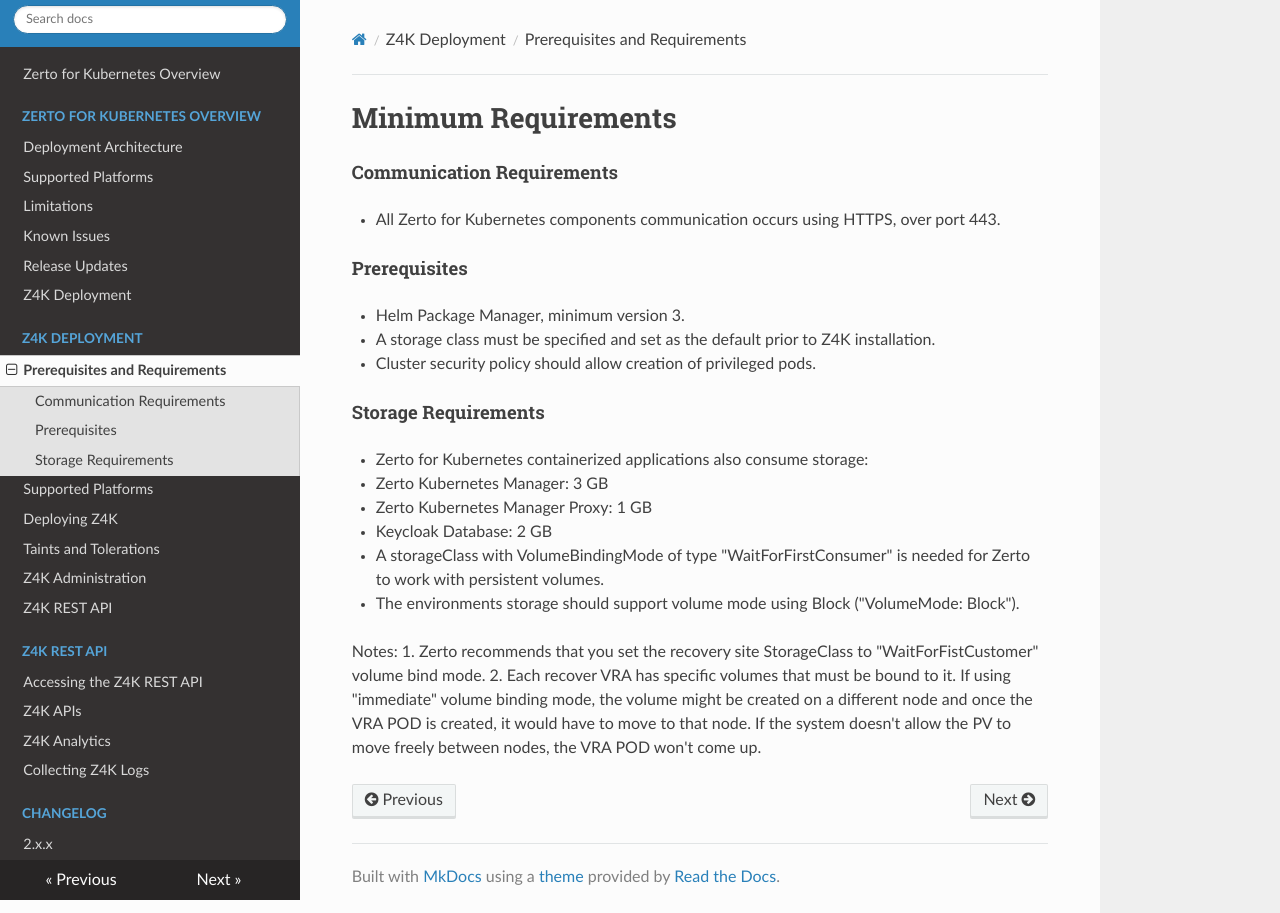
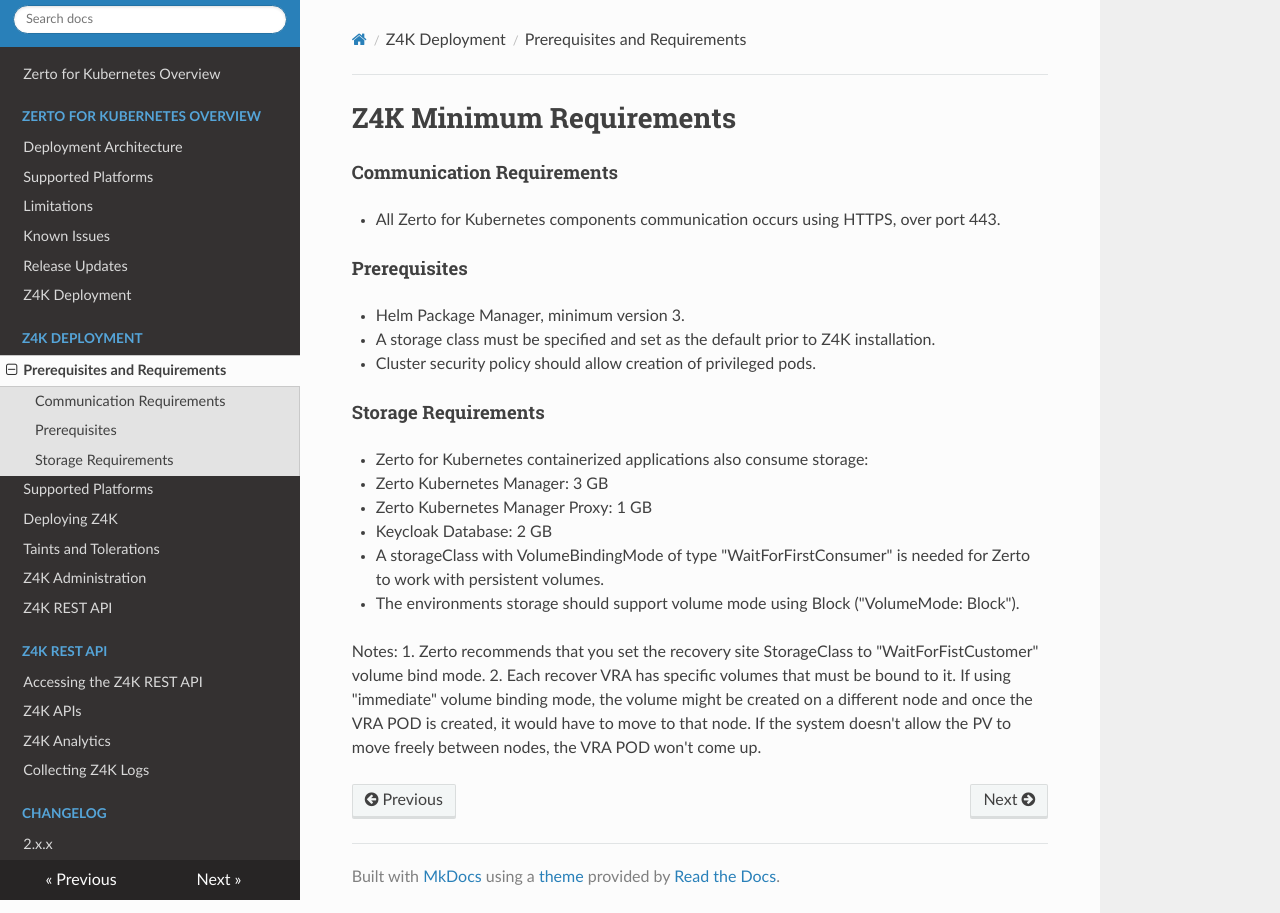
Before and after one commit to ZertoPublic/Z4K, an MkDocs documentation site: the page built from docs/PrerequisitesAndRequirements.md, in a window 1280 px wide. Built offline with MkDocs 1.6.1, drawn with Linux system fonts in a browser that asks for light colours.

Commit message:
Update PrerequisitesAndRequirements.md

```diff
--- a/docs/PrerequisitesAndRequirements.md
+++ b/docs/PrerequisitesAndRequirements.md
@@ -1,4 +1,4 @@
-# Minimum Requirements
+# Z4K Minimum Requirements
 
 #### Communication Requirements
 - All Zerto for Kubernetes components communication occurs using HTTPS, over port 443.
```
